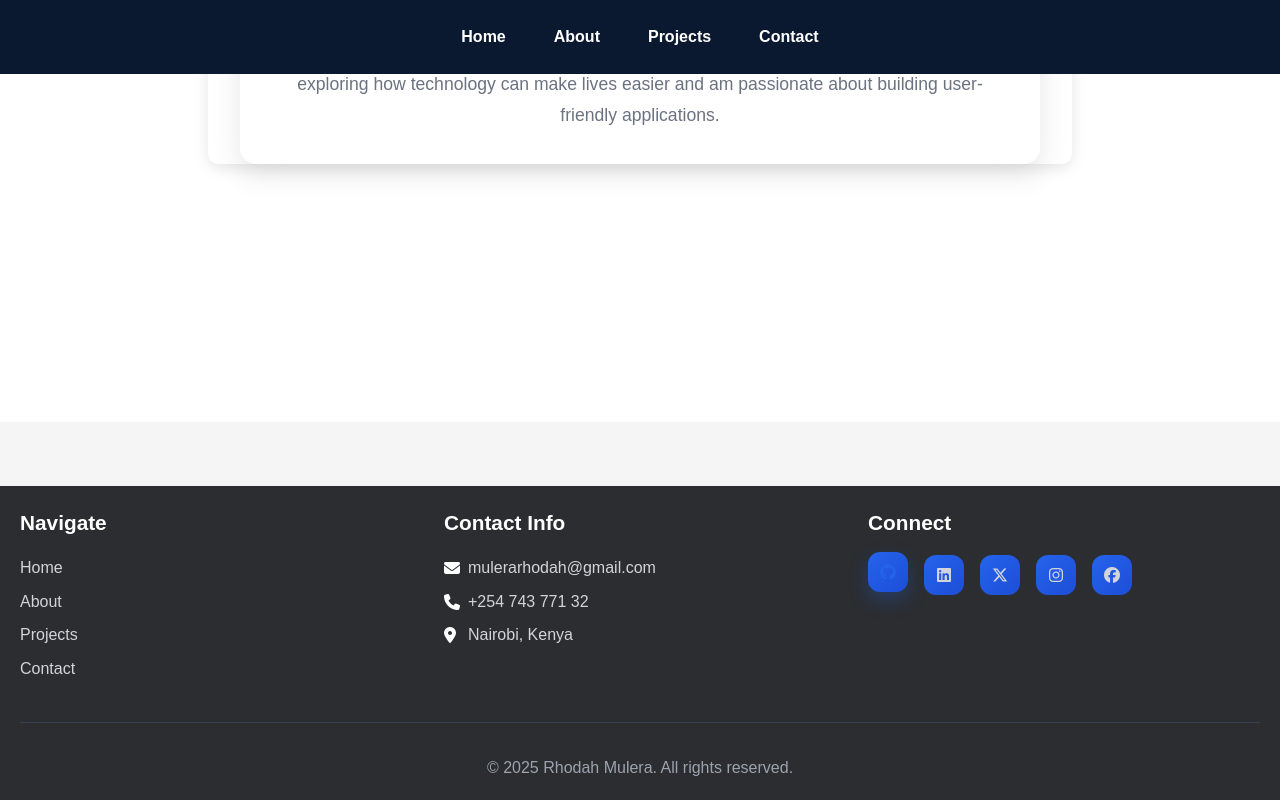
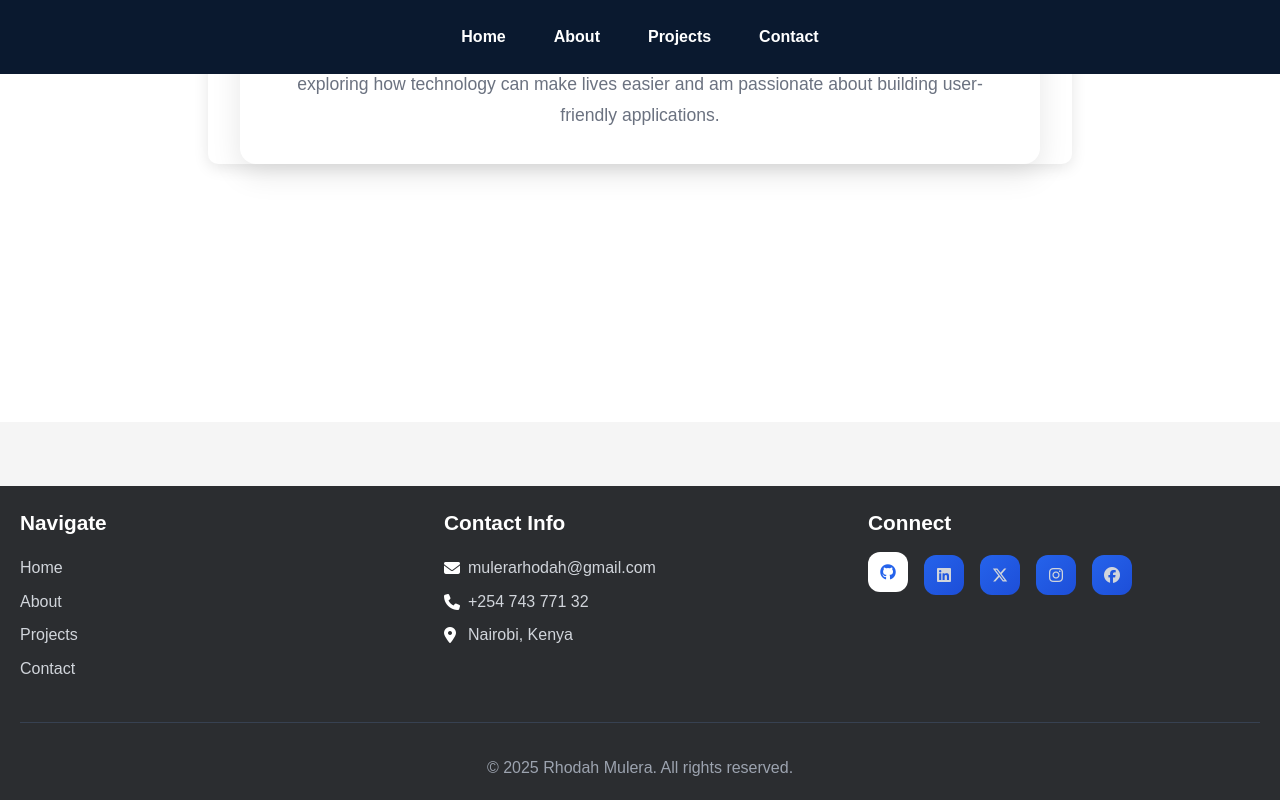
Before and after one commit to Ro-wdy/PortfolioH-C, a plain HTML site: page index.html in a window 1280 px wide. In both pictures the pointer is over the link 888 px from the left and 4153 px from the top of the page. Shown: the part 3578-4378 px from the top of the page. Drawn offline with Linux system fonts and the light colour scheme.

Commit message:
changed the social link at the footer on hover

```diff
--- a/styles.css
+++ b/styles.css
@@ -571,7 +571,7 @@ section {
 
 .social-links a:hover {
     transform: translateY(-3px);
-    box-shadow: 0 8px 20px rgba(37, 99, 235, 0.3);
+    background: #fff;
 }
 
 /* Footer */
```
Also changed, not shown: index.html (+0 -1 lines).
